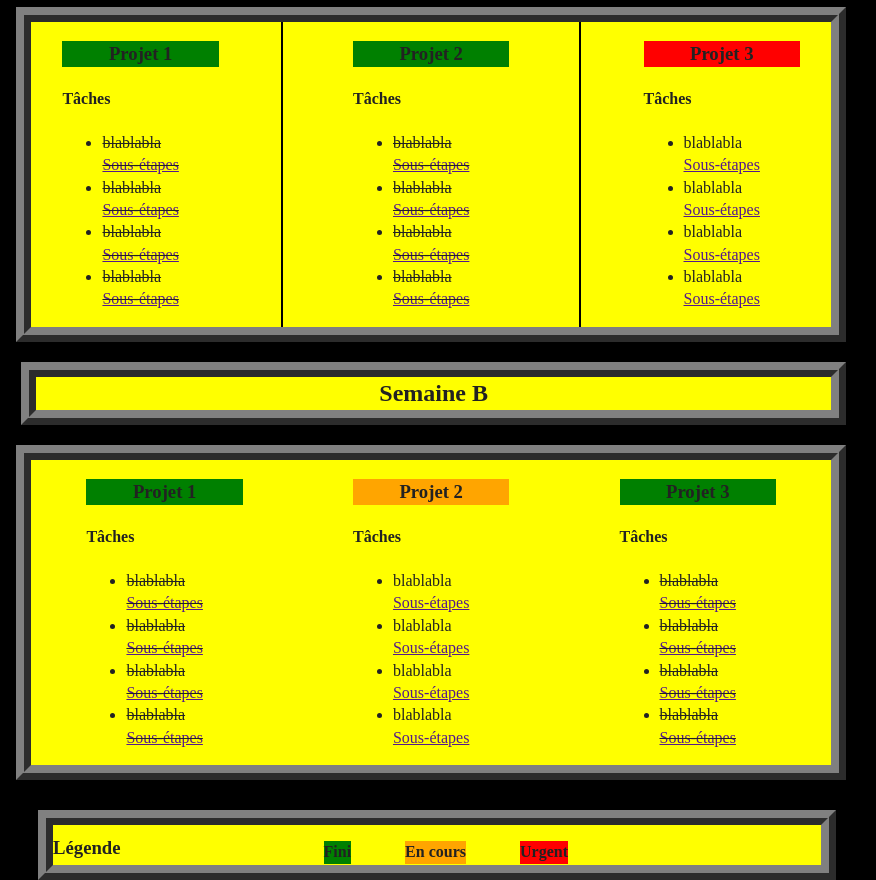
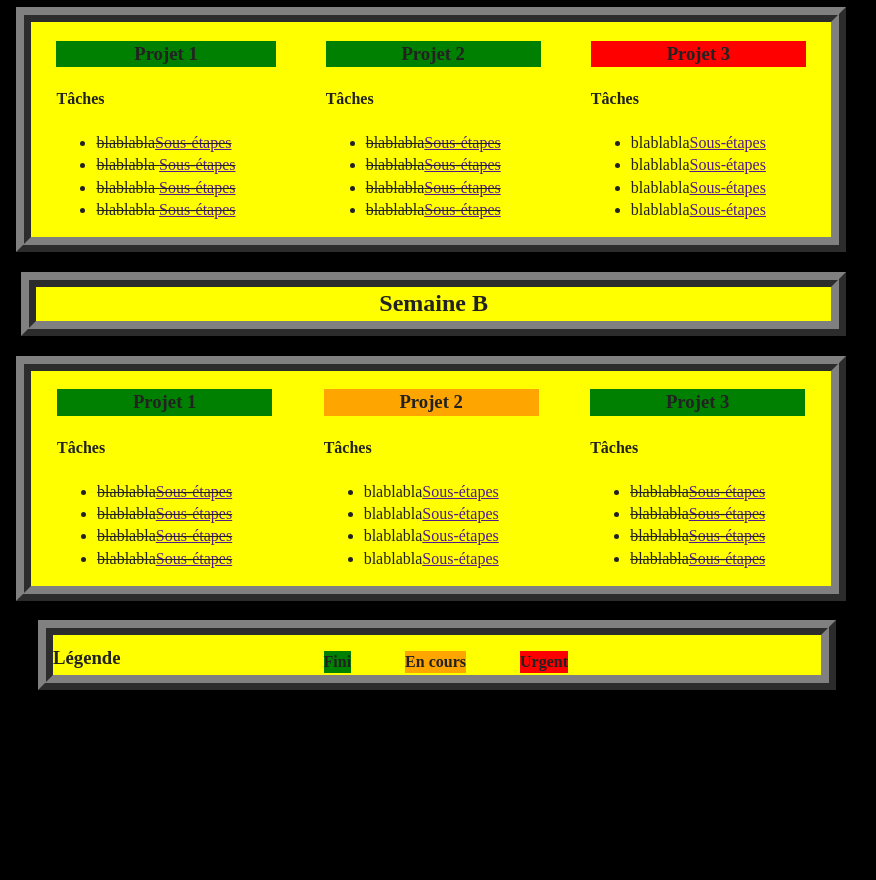
Before and after one commit to Nass9696/Todolist, a plain HTML site: page index.html in a window 1280 px wide. Shown: the part 280-1160 px from the top of the page, 404-1280 px from the left. After the commit the page ends 1048 px from the top, so only its background shows below. Drawn offline with nearby package versions, Linux system fonts and the light colour scheme.

Commit message:
secondcommit

```diff
--- a/css/main.css
+++ b/css/main.css
@@ -203,10 +203,7 @@ section .article-a1 ul {                        /*Modification of text decoratio
 }
 
 section .article-a2 {
-  border-right: 2px solid black;                /*Creat a border article-a2 for separate Article -a1 and Article -a2*/
-  border-left: 2px solid black;
-  padding-right: 70px;
-  padding-left:  70px;
+
 }
 
 section .article-a2 ul {
@@ -271,11 +268,13 @@ section .article-b3 ul {                        /*Modification of text decoratio
 .legend {
   background-color: yellow;                     /*Creation of Blocck Legend*/
   width: 60%;
-  float: right;
   height: 40px;
-  margin-right: 40px;
   border: 4mm ridge grey;
   text-align: center;
+  position: absolute;
+  right: 40px;
+  top: 900px;
+
 }
 
 .legend .title-legend {                         /*Give a position of title "Legend"*/
--- a/index.html
+++ b/index.html
@@ -4,7 +4,7 @@
 <head>
   <meta charset="utf-8">
   <meta http-equiv="x-ua-compatible" content="ie=edge">
-  <title></title>
+  <title>Idea Construction</title>
   <meta name="description" content="">
   <meta name="viewport" content="width=device-width, initial-scale=1, shrink-to-fit=no">
 
@@ -15,7 +15,7 @@
   <link rel="stylesheet" href="css/normalize.css">
   <link rel="stylesheet" href="css/main.css">
 </head>
-                            <!---BODY--->
+                            <!---BODY-->
 <body>
   <header>
     <div class = "Top">
@@ -55,14 +55,10 @@
               <h3>Projet 1</h3>
                 <h4>Tâches</h4>
                   <ul>
-                    <li>blablabla</li>
-                    <a href = "">Sous-étapes</a>
-                    <li>blablabla</li>
-                    <a href = "">Sous-étapes</a>
-                    <li>blablabla</li>
-                    <a href = "">Sous-étapes</a>
-                    <li>blablabla</li>
-                    <a href = "">Sous-étapes</a>
+                    <li>blablabla<a href = "">Sous-étapes</a></li>
+                    <li>blablabla <a href = "">Sous-étapes</a></li>
+                    <li>blablabla <a href = "">Sous-étapes</a></li>
+                    <li>blablabla <a href = "">Sous-étapes</a></li>
                   </ul>
             </article>
     <!--Second Article WEEK A-->
@@ -70,14 +66,10 @@
             <h3>Projet 2</h3>
               <h4>Tâches</h4>
                 <ul>
-                  <li>blablabla</li>
-                  <a href = "">Sous-étapes</a>
-                  <li>blablabla</li>
-                  <a href = "">Sous-étapes</a>
-                  <li>blablabla</li>
-                  <a href = "">Sous-étapes</a>
-                  <li>blablabla</li>
-                  <a href = "">Sous-étapes</a>
+                  <li>blablabla<a href = "">Sous-étapes</a></li>
+                  <li>blablabla<a href = "">Sous-étapes</a></li>
+                  <li>blablabla<a href = "">Sous-étapes</a></li>
+                  <li>blablabla<a href = "">Sous-étapes</a></li>
                 </ul>
           </article>
         <!--Third Article WEEK A-->
@@ -85,14 +77,10 @@
             <h3>Projet 3</h3>
               <h4>Tâches</h4>
                 <ul>
-                  <li>blablabla</li>
-                  <a href = "">Sous-étapes</a>
-                  <li>blablabla</li>
-                  <a href = "">Sous-étapes</a>
-                  <li>blablabla</li>
-                  <a href = "">Sous-étapes</a>
-                  <li>blablabla</li>
-                  <a href = "">Sous-étapes</a>
+                  <li>blablabla<a href = "">Sous-étapes</a></li>
+                  <li>blablabla<a href = "">Sous-étapes</a></li>
+                  <li>blablabla<a href = "">Sous-étapes</a></li>
+                  <li>blablabla<a href = "">Sous-étapes</a></li>
                 </ul>
           </article>
           </div>
@@ -104,14 +92,10 @@
             <h3>Projet 1</h3>
             <h4>Tâches</h4>
               <ul>
-                <li>blablabla</li>
-                <a href = "">Sous-étapes</a>
-                <li>blablabla</li>
-                <a href = "">Sous-étapes</a>
-                <li>blablabla</li>
-                <a href = "">Sous-étapes</a>
-                <li>blablabla</li>
-                <a href = "">Sous-étapes</a>
+                <li>blablabla<a href = "">Sous-étapes</a></li>
+                <li>blablabla<a href = "">Sous-étapes</a></li>
+                <li>blablabla<a href = "">Sous-étapes</a></li>
+                <li>blablabla<a href = "">Sous-étapes</a></li>
               </ul>
         </article>
         <!--Second Article WEEK B-->
@@ -119,14 +103,10 @@
             <h3>Projet 2</h3>
               <h4>Tâches</h4>
                 <ul>
-                  <li>blablabla</li>
-                  <a href = "">Sous-étapes</a>
-                  <li>blablabla</li>
-                  <a href = "">Sous-étapes</a>
-                  <li>blablabla</li>
-                  <a href = "">Sous-étapes</a>
-                  <li>blablabla</li>
-                  <a href = "">Sous-étapes</a>
+                  <li>blablabla<a href = "">Sous-étapes</a></li>
+                  <li>blablabla<a href = "">Sous-étapes</a></li>
+                  <li>blablabla<a href = "">Sous-étapes</a></li>
+                  <li>blablabla<a href = "">Sous-étapes</a></li>
                 </ul>
               </article>
         <!--Third Article WEEK B-->
@@ -134,25 +114,21 @@
             <h3>Projet 3</h3>
               <h4>Tâches</h4>
                 <ul>
-                  <li>blablabla</li>
-                  <a href = "">Sous-étapes</a>
-                  <li>blablabla</li>
-                  <a href = "">Sous-étapes</a>
-                  <li>blablabla</li>
-                  <a href = "">Sous-étapes</a>
-                  <li>blablabla</li>
-                  <a href = "">Sous-étapes</a>
+                  <li>blablabla<a href = "">Sous-étapes</a></li>
+                  <li>blablabla<a href = "">Sous-étapes</a></li>
+                  <li>blablabla<a href = "">Sous-étapes</a></li>
+                  <li>blablabla<a href = "">Sous-étapes</a></li>
                 </ul>
           </article>
       </div>
       </section>
     </div>
         <!--LEGEND COLOR-->
-  <div class = "legend">
-    <h3 span class = "title-legend">Légende</h3>
-    <p span class = "fini">Fini</p>
-    <p span class= "en-cour">En cours</p>
-    <p span class= "urgent">Urgent</p>
+  <div  class = "legend">
+    <h3 class = "title-legend">Légende</h3>
+    <p  class = "fini">Fini</p>
+    <p  class = "en-cour">En cours</p>
+    <p  class = "urgent">Urgent</p>
   </div>
 </main>
 
@@ -165,7 +141,7 @@
 
 
 
-  </footer>
+
 
 
 
```
